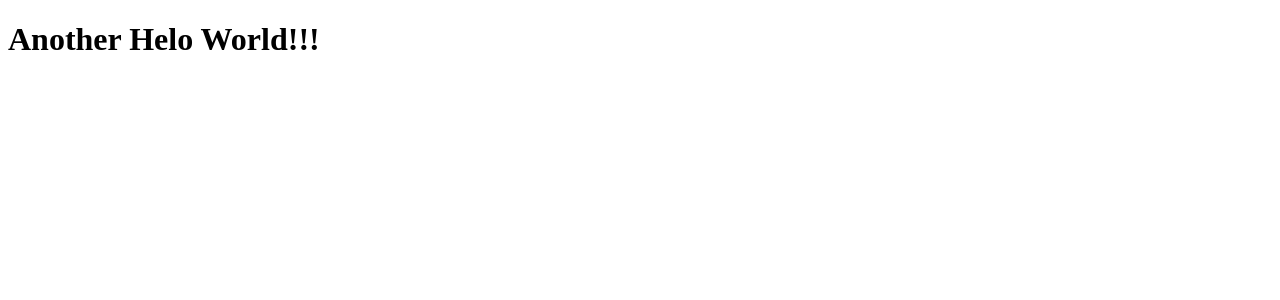
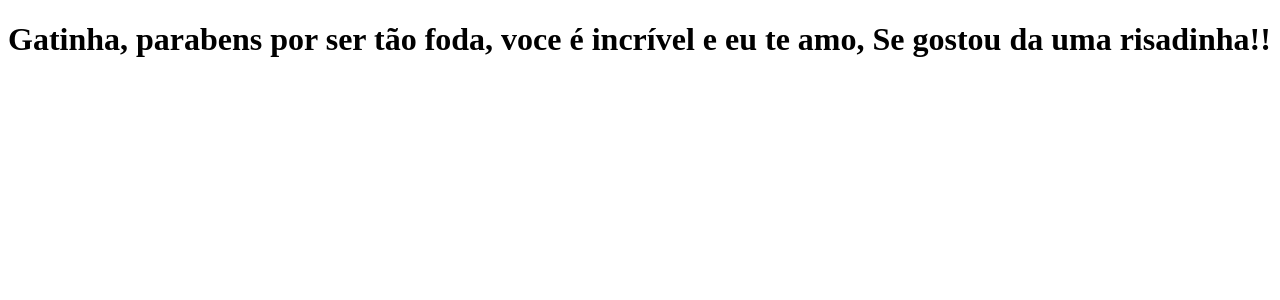
Before and after one commit to hfbatista/clone-tabnews, a Next.js app: page / in a window 1280 px wide. Shown: the top 300 px of the page. Built offline with nearby package versions, Linux system fonts and the light colour scheme.

Commit message:
add message to my love

```diff
--- a/pages/index.js
+++ b/pages/index.js
@@ -1,5 +1,5 @@
 function Home() {
-    return <h1>Another Helo World!!!</h1>
+    return <h1>Gatinha, parabens por ser tão foda, voce é incrível e eu te amo, Se gostou da uma risadinha!!</h1>
 }
 
 export default Home;
```
